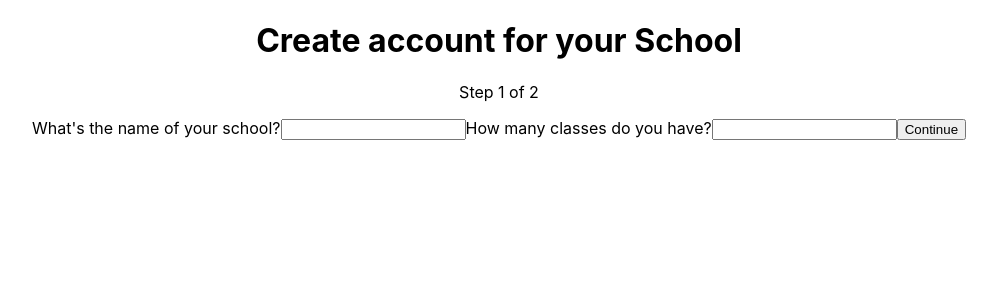
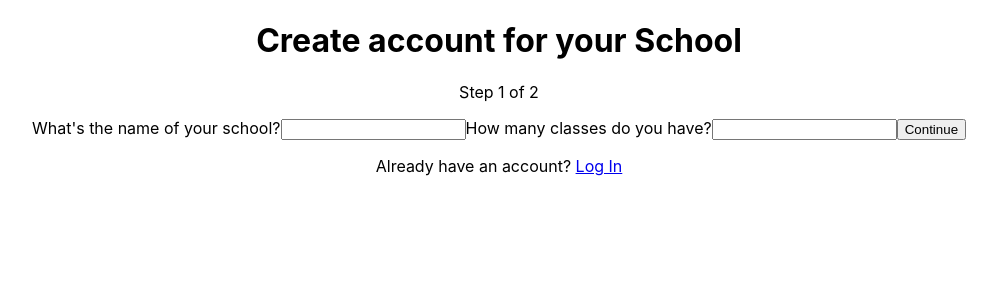
Before and after one commit to SukhnaazRandhawa/fee-management-system, a React (Create React App) app in the folder frontend/: page /signup in a window 1280 px wide. Shown: the top 300 px of the page, without its empty margins (141-1138 px from the left). Built offline with nearby package versions, Linux system fonts and the light colour scheme.

Commit message:
Adding log in and Sign up navigation

```diff
--- a/frontend/src/pages/LoginPage.js
+++ b/frontend/src/pages/LoginPage.js
@@ -1,5 +1,5 @@
 import React, { useContext, useState } from 'react';
-import { useNavigate } from 'react-router-dom';
+import { Link, useNavigate } from 'react-router-dom';
 import { AuthContext } from '../context/AuthContext';
 
 const LoginPage = () => {
@@ -51,6 +51,11 @@ const LoginPage = () => {
         </div>
         <button type="submit">Log In</button>
       </form>
+      <div style={{ marginTop: '1rem', textAlign: 'center' }}>
+        <p>
+          Don't have an account? <Link to="/signup">Sign Up</Link>
+        </p>
+      </div>
     </div>
   );
 };
--- a/frontend/src/pages/SignUpPage.js
+++ b/frontend/src/pages/SignUpPage.js
@@ -1,5 +1,5 @@
 import React, { useState } from 'react';
-import { useNavigate } from 'react-router-dom';
+import { Link, useNavigate } from 'react-router-dom';
 import authService from '../services/authService';
 
 const SignUpPage = () => {
@@ -91,6 +91,11 @@ const SignUpPage = () => {
           </div>
         )}
       </form>
+      <div style={{ marginTop: '1rem', textAlign: 'center' }}>
+        <p>
+          Already have an account? <Link to="/login">Log In</Link>
+        </p>
+      </div>
     </div>
   );
 };
```
